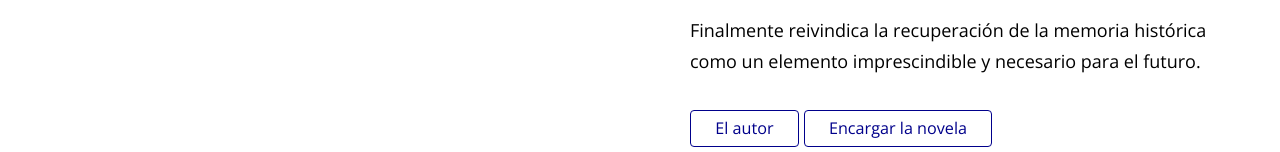
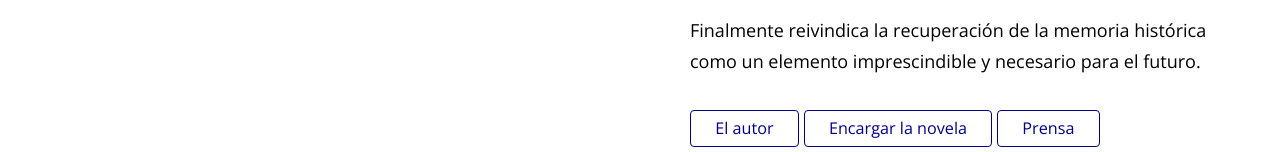
Before and after one commit to jncvt/jncvt.github.io, a Jekyll site: the page built from index.html, in a window 1280 px wide. Shown: the part 927-1079 px from the top of the page. Built offline with Jekyll 4.4.1, drawn with Linux system fonts in a browser that asks for light colours.

Commit message:
Update _config.yml

```diff
--- a/_config.yml
+++ b/_config.yml
@@ -17,6 +17,8 @@ social:
     url: https://eljardindelasanimas.me/autor.html
   - platform: Encargar la novela
     url: https://eljardindelasanimas.me/encargar.html
+  - platform: Prensa
+    url: https://eljardindelasanimas.me/prensa.html
 autor1: Mi nombre es Juan Cañavate Toribio y nací en Ceuta, aunque me trasladé pronto, después de un breve paseo por Canarias y Málaga, a Melilla donde viví hasta que empecé mis estudios universitarios en Granada.
 autor2: Tras terminar mis estudios, me fui a trabajar a un instituto español enAlhucemas (Marruecos) donde pasé unos cuantos años como profesor dehistoria.
 autor3: Tras la vuelta a España y tras vivir una larga temporada en Sevilla, vinculado a actividades relacionadas con la cultura, sobre todo al mundo de la difusión y de las exposiciones, volví a Granada donde hice un doctorado en Arqueología Medieval en la UGR y saqué una plaza de arqueólogo en la Junta de Andalucía.
```
